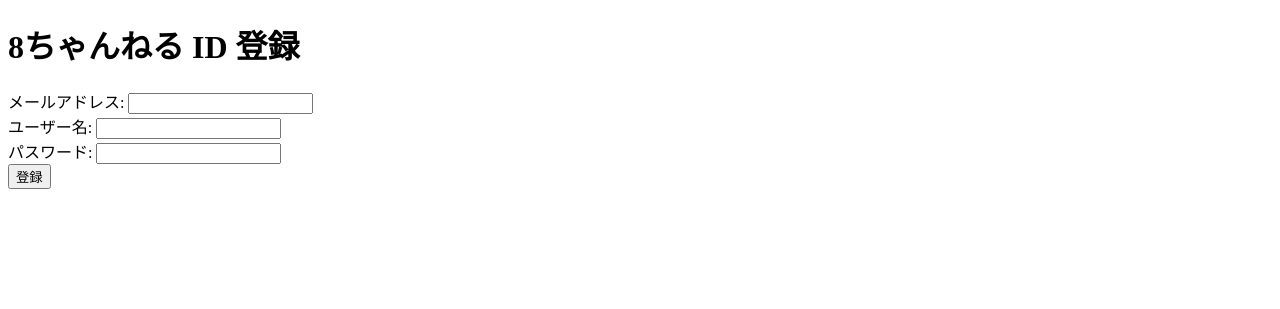
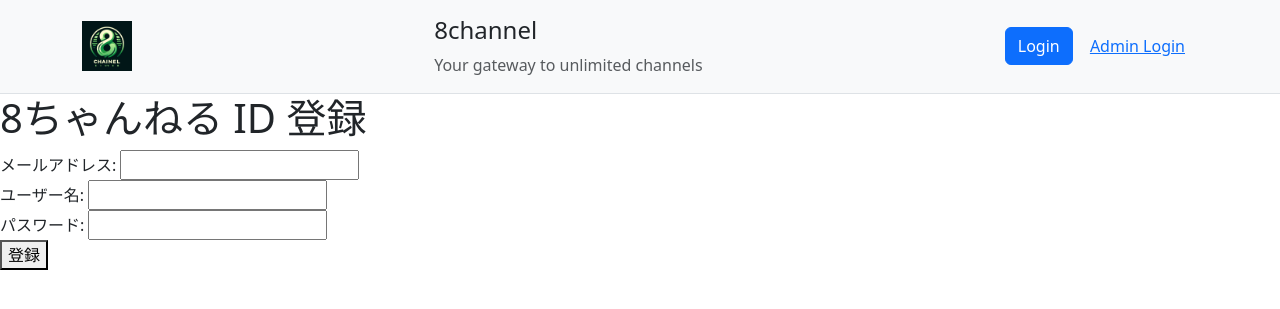
Before and after one commit to 2201009-kikukawa/8channel, a PHP site: page /user_insert.php in a window 1280 px wide. Shown: the top 309 px of the page. Run offline with PHP 8.4, Linux system fonts and the light colour scheme.

Commit message:
共有ヘッダー機能完成

```diff
--- a/user/public/header.php
+++ b/user/public/header.php
@@ -7,3 +7,27 @@
     <link rel="stylesheet" href="https://cdn.jsdelivr.net/npm/bootstrap@5.3.0/dist/css/bootstrap.min.css">
     <script src="https://cdn.jsdelivr.net/npm/bootstrap@5.3.0/dist/js/bootstrap.bundle.min.js"></script>
 </head>
+<body>
+    <header class="bg-light p-3 border-bottom">
+        <div class="container d-flex justify-content-between align-items-center">
+            <div>
+                <img src="./image/rogo.jpg" alt="Site Logo" style="height: 50px;">
+            </div>
+
+            <div>
+                <h1 class="h4">8channel</h1>
+                <p class="mb-0 text-muted">Your gateway to unlimited channels</p>
+            </div>
+
+            <div>
+                <?php if (isset($_SESSION['id'])): ?>
+                    <a href="#" class="btn btn-outline-primary">Logout</a>
+                <?php else: ?>
+                    <a href="#" class="btn btn-primary">Login</a>
+                <?php endif; ?>
+                <a href="#" class="btn btn-link">Admin Login</a>
+            </div>
+        </div>
+    </header>
+</body>
+</html>
--- a/user/public/user_insert.php
+++ b/user/public/user_insert.php
@@ -1,3 +1,5 @@
+<?php require './header.php' ?>
+
 <!DOCTYPE html>
 <html lang="ja">
 <head>
```
Also changed, not shown: user/public/image/rogo.jpg (added).
